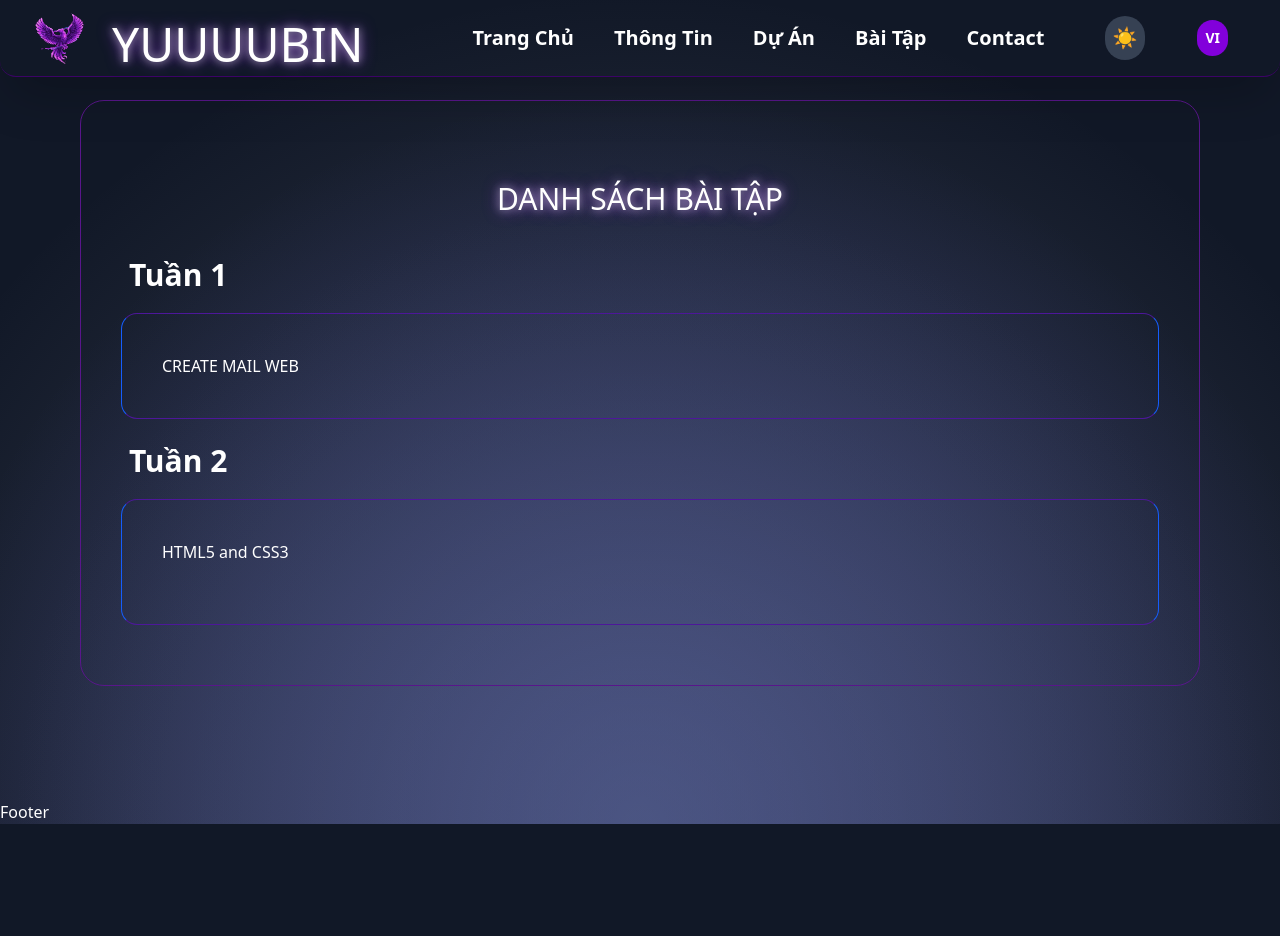
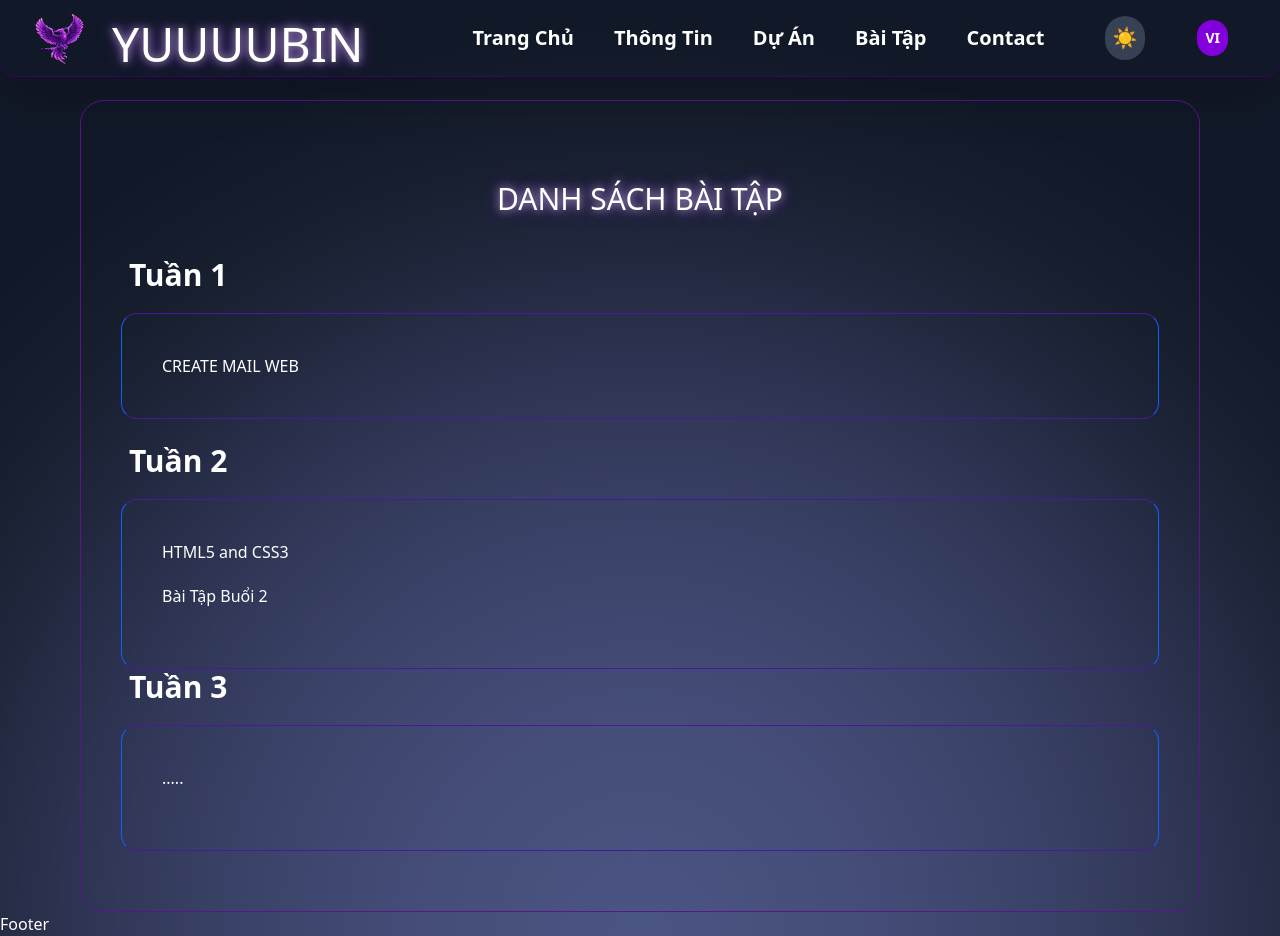
Before and after one commit to YuuuuBin2k5/YuuuuBinPage, a React (Vite) app in the folder client/: page /baitap in a window 1280 px wide. Before the commit the page ends 824 px from the top, so only its background shows below. Built offline with nearby package versions, Linux system fonts and the light colour scheme; a web font is replaced by a local one.

Commit message:
change add baitap

```diff
--- a/client/src/pages/BaiTap.jsx
+++ b/client/src/pages/BaiTap.jsx
@@ -27,6 +27,19 @@ function BaiTap() {
               HTML5 and CSS3
             </a>
           </li>
+          <li className="mb-5">
+            <a href="#" target="_blank">
+              Bài Tập Buổi 2
+            </a>
+          </li>
+        </ul>
+        <h2 className="text-3xl font-bold mb-5 ml-2">Tuần 3</h2>
+        <ul className="p-10 border border-x-blue-600 border-y-violet-900 rounded-2xl">
+          <li className="mb-5">
+            <a href="#" target="_blank">
+              .....
+            </a>
+          </li>
         </ul>
       </div>
     </div>
```
